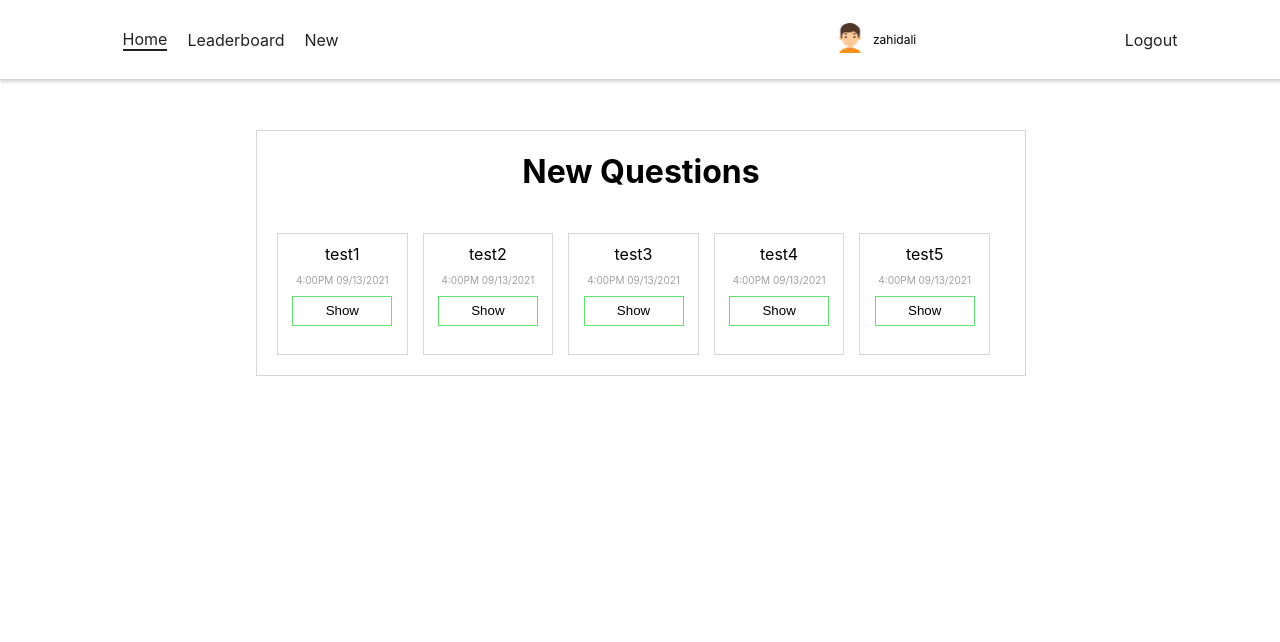
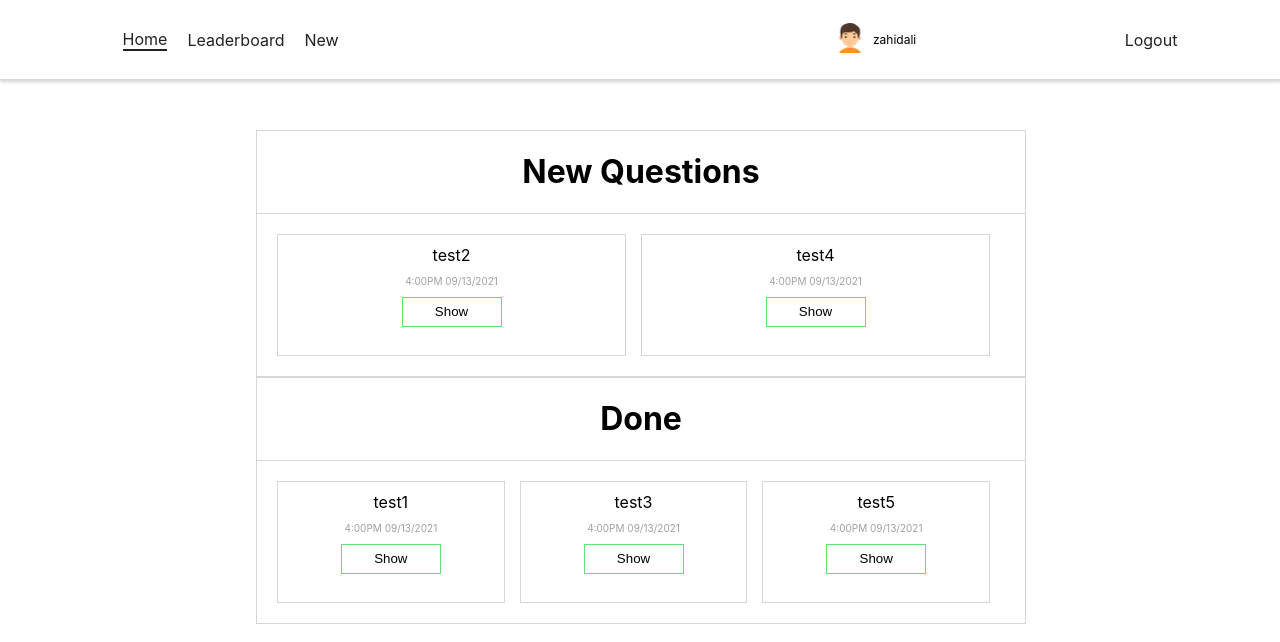
Before and after one commit to zahid2022skipq/employeepolls, a React (Create React App) app: page /home in a window 1280 px wide. Shown: the top 642 px of the page. Built offline with nearby package versions, Linux system fonts and the light colour scheme.

Commit message:
Home > Questions done > Done Container (UI ONLY)

```diff
--- a/src/Components/Home.js
+++ b/src/Components/Home.js
@@ -3,11 +3,11 @@ import Navigation from "./Navigation";
 import "./home.css";
 function Home() {
   const users = [
-    { user: "test1", date: "4:00PM 09/13/2021" },
-    { user: "test2", date: "4:00PM 09/13/2021" },
-    { user: "test3", date: "4:00PM 09/13/2021" },
-    { user: "test4", date: "4:00PM 09/13/2021" },
-    { user: "test5", date: "4:00PM 09/13/2021" },
+    { user: "test1", date: "4:00PM 09/13/2021", done: true },
+    { user: "test2", date: "4:00PM 09/13/2021", done: false },
+    { user: "test3", date: "4:00PM 09/13/2021", done: true },
+    { user: "test4", date: "4:00PM 09/13/2021", done: false },
+    { user: "test5", date: "4:00PM 09/13/2021", done: true },
   ];
   return (
     <>
@@ -15,12 +15,28 @@ function Home() {
       <div className="home-container">
         <h1>New Questions</h1>
         <div className="card-container">
-          {users.map((u) => (
-            <div className="card">
-              {u.user} <p>{u.date}</p>
-              <button>Show</button>
-            </div>
-          ))}
+          {users.map((u) =>
+            !u.done ? (
+              <div className="card">
+                {u.user} <p>{u.date}</p>
+                <button>Show</button>
+              </div>
+            ) : null
+          )}
+        </div>
+      </div>
+
+      <div className="done-container">
+        <h1>Done</h1>
+        <div className="card-container">
+          {users.map((u) =>
+            u.done ? (
+              <div className="card">
+                {u.user} <p>{u.date}</p>
+                <button>Show</button>
+              </div>
+            ) : null
+          )}
         </div>
       </div>
     </>
--- a/src/Components/home.css
+++ b/src/Components/home.css
@@ -15,7 +15,7 @@
     align-items: center;
     justify-content: center;
     padding: 20px;
-
+    border-top: 1px solid #d6d6d6;
 }
 
 .card-container .card{
@@ -45,3 +45,14 @@
     color: #fff;
     transition: 0.2s ease-in;
 }
+
+.done-container{
+    display: flex;
+    flex-direction: column;
+    align-content: center;
+    justify-content: center;
+    text-align: center;
+    border: 1px solid #d6d6d6;
+    width: 60%;
+    margin-left: 20%;
+}
```
